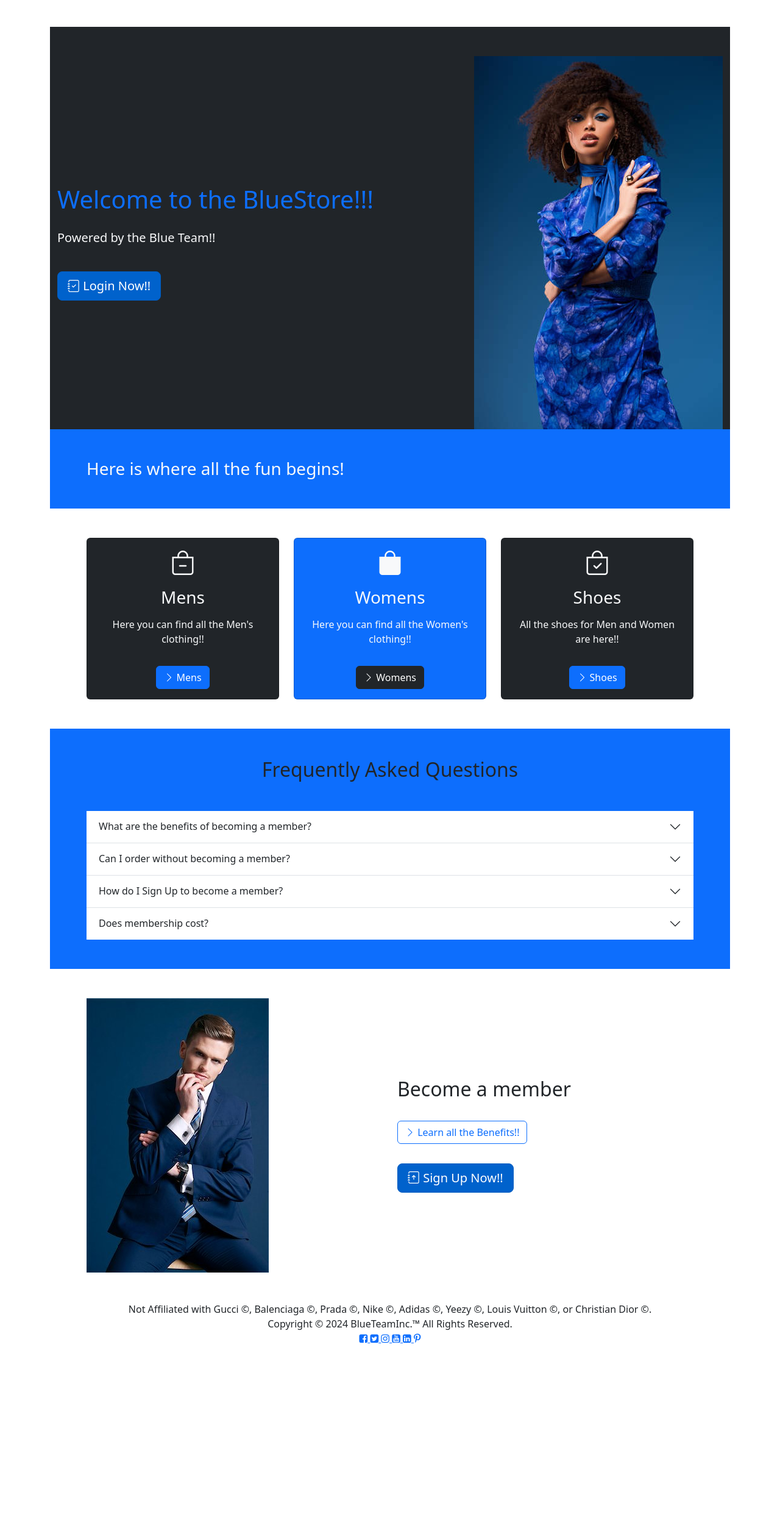
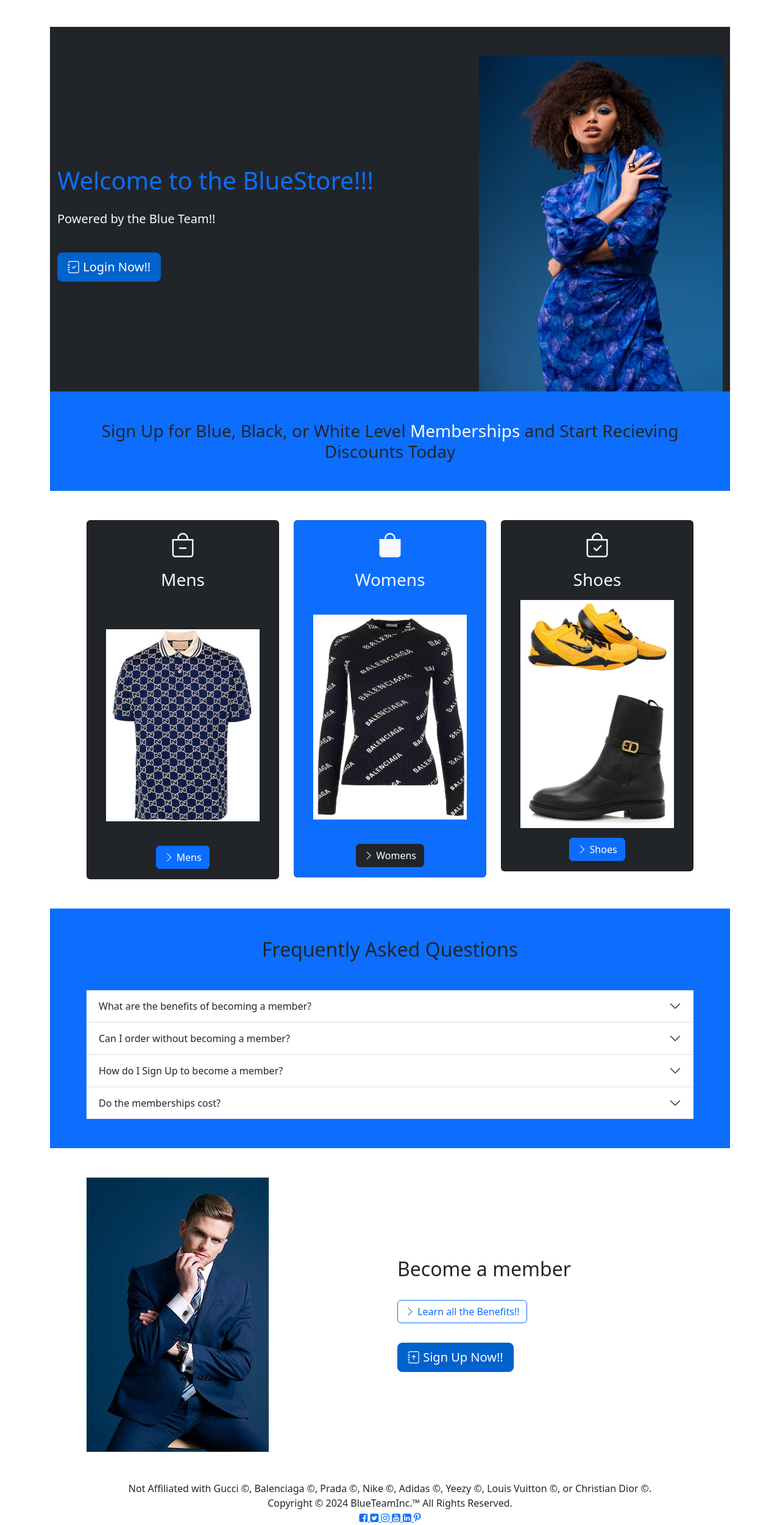
Before and after one commit to chrisscholl16/BlueTeamStore, a Flask app: page / in a window 1280 px wide. Shown: the part 56-2557 px from the top of the page at 61% size. Before the commit the page ends 2259 px from the top, so only its background shows below. Run offline with Flask 3, Linux system fonts and the light colour scheme; some libraries are stand-ins or nearby versions.

Commit message:
Home page updates and member page

```diff
--- a/BlueTeamStore/website/templates/home.html
+++ b/BlueTeamStore/website/templates/home.html
@@ -14,16 +14,16 @@
                     <i class="bi bi-journal-check"></i> Login Now!!
                 </a>
               </div>
-              <img src="static/images/bluegirl.jpg" style="height: 100"alt="">
+              <img src="static/images/bluegirl.jpg" height="550px" width="400px" alt="">
           </div>
       </div>
   </section>
 
-  <!--Newsletter and form-->
-  <section class="bg-primary text-light p-5">
+  <!--Bottom part of head section-->
+  <section class="bg-primary text-dark p-5">
       <div class="container" >
           <div class="d-md-flex justify-content-between align-items-center">
-              <h3 class="mb-3 mb-md-0" align="center">Here is where all the fun begins!</h3>
+              <h3 class="mb-3 mb-md-0" align="center">Sign Up for Blue, Black, or White Level <a href="/members.html" style="text-decoration:none; color: white;">Memberships </a>and Start Recieving Discounts Today</h3>
           </div>
       </div>
   </section>
@@ -41,9 +41,12 @@
                       <h3 class="card-title mb-3">
                           Mens
                       </h3>
-                      <p class="card-text">
-                          Here you can find all the Men's clothing!!
-                      </p>
+                      <br>
+                      <br>
+                      <div class="col-md">
+                        <a href="/static/images/mensClothes/Gucci1men.jpeg"><img src="static/images/mensClothes/Gucci1men.jpeg" class="img-fluid" alt=""></a>
+                    </div>
+                    <br>
                       <a href="/mens.html" class="btn btn-primary mt-3">
                           <i class="bi bi-chevron-right"></i> Mens
                       </a>
@@ -59,9 +62,11 @@
                       <h3 class="card-title mb-3">
                           Womens
                       </h3>
-                      <p class="card-text">
-                          Here you can find all the Women's clothing!!
-                      </p>
+                      <br>
+                      <div class="col-md">
+                        <a href="/static/images/womensClothes/Balenciaga4women.jpeg"><img src="static/images/womensClothes/Balenciaga4women.jpeg" class="img-fluid" alt=""></a>
+                    </div>
+                    <br>
                       <a href="/womens.html" class="btn btn-dark mt-3">
                           <i class="bi bi-chevron-right"></i> Womens
                       </a>
@@ -77,9 +82,12 @@
                       <h3 class="card-title mb-3">
                           Shoes
                       </h3>
-                      <p class="card-text">
-                          All the shoes for Men and Women are here!!
-                      </p>
+                      <div class="col-md">
+                        <a href="/static/images/menShoes/kobeMen4atl.jpg"><img src="static/images/menShoes/kobeMen4atl.jpg" class="img-fluid" alt=""></a>
+                      </div>
+                      <div class="col-md">
+                        <a href="/static/images/womenShoes/diorWomen4boot.jpg"><img src="static/images/womenShoes/diorWomen4boot.jpg" class="img-fluid" alt=""></a>
+                      </div>
                       <a href="/shoes.html" class="btn btn-primary mt-3">
                           <i class="bi bi-chevron-right"></i> Shoes
                       </a>
@@ -129,9 +137,7 @@
                 <div
                     class="accordion-body"
                 >
-                    You will get free shipping on orders.
-                    You will recieve discounts in your email.
-                    You will earn free clothes!!!
+                    We have 3 different levels of membership, Blue, Black, and White. Each with their own greatness. White has emailed discounts. Black has what White has to offer plus free shipping. Blue enjoys the comforts of Black plus a free clothing item of your choice site wide.
                 </div>
             </div>
         </div>
@@ -192,7 +198,7 @@
               <div
                   class="accordion-body"
               >
-                  Just go to the sign up page and sign up, we will handle the rest!!
+                  Just go to the sign up page, sign up and pay the one time membership fee and we will handle the rest!!
               </div>
           </div>
       </div>
@@ -209,7 +215,7 @@
                 aria-expanded="false"
                 aria-controls="collapseFour"
             >
-                Does membership cost?
+                Do the memberships cost?
             </button>
         </h2>
 
@@ -222,7 +228,7 @@
             <div
                 class="accordion-body"
             >
-                No!! It is totally free and you get free stuff!!
+                Yes they do cost a one time memebrship fee but each would earn your money back plus more within the first year if you use the emailed discounts. Blue cost $199. Black cost $149. White comes in at a very economic friendly $99.
             </div>
         </div>
     </div>
--- a/BlueTeamStore/website/templates/members.html
+++ b/BlueTeamStore/website/templates/members.html
@@ -33,6 +33,7 @@
                                     <dd>- free shipping on all orders</dd>
                                     <dt>**Email Discounts**</dt>
                                     <dd>- free discounts cards sent in email</dd>
+                                    <dt>** $199 **</dt>
                                   </dl>
                             </p>
                             <a href="/sign_up" class="btn btn-primary btn-lg btn-block mt-3">
@@ -56,6 +57,7 @@
                                     <dd>- free shipping on all orders</dd>
                                     <dt>**Email Discounts**</dt>
                                     <dd>- free discounts cards sent in email</dd>
+                                    <dt>** $149 **</dt>
                                   </dl>
                             </p>
                             <a href="/sign_up" class="btn btn-dark btn-lg btn-block mt-3">
@@ -77,6 +79,7 @@
                                 <dl>
                                     <dt>**Email Discounts**</dt>
                                     <dd>- free discounts cards sent in email</dd>
+                                    <dt>** $99 **</dt>
                                   </dl>
                             </p>
                             <a href="/sign_up" class="btn btn-light btn-lg btn-block mt-3">
```
